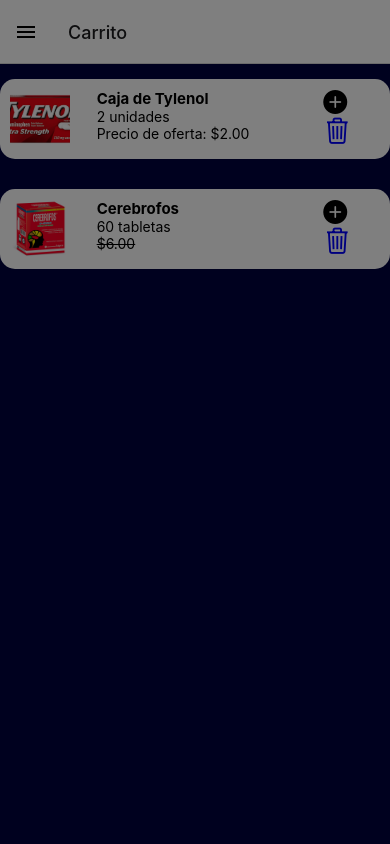
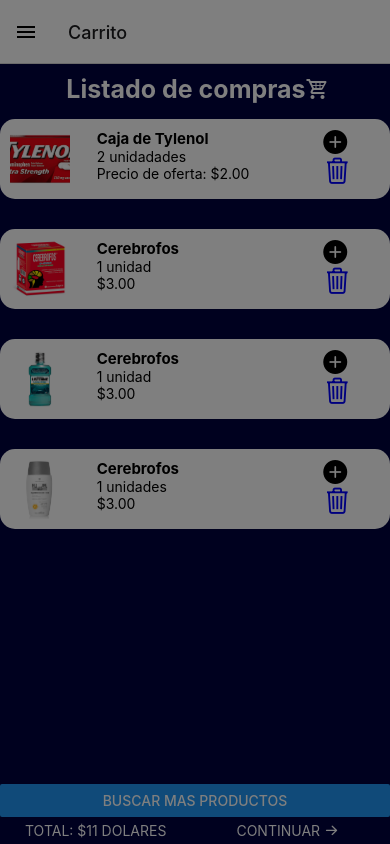
Before and after one commit to Lawliet25/Healthplus_ProyectoDPS, a React Native app: screen /Carrito in a window 390 px wide. Built offline with nearby package versions, Linux system fonts and the light colour scheme.

Commit message:
Nuevo update agregando botones
funciones y diseño extra

```diff
--- a/components/Carrito.js
+++ b/components/Carrito.js
@@ -4,32 +4,47 @@ import { NavigationContainer } from '@react-navigation/native';
 import stylesApp from '../src/styles/StylesApp';
 import { Ionicons } from '@expo/vector-icons';
 import { AntDesign } from '@expo/vector-icons';
+import { MaterialCommunityIcons } from '@expo/vector-icons';
 
 const DATA = [
   {
     id: '1',
     title: 'Caja de Tylenol',
-    cantidad: '2 unidades',
+    cantidad: '2 unidadades',
     oferta: 'Precio de oferta: $2.00',
     src:require('../src/img/img4.png'),
   },
 
   {
-    id: '5',
+    id: '2',
     title: 'Cerebrofos',
-    cantidad: '60 tabletas',
-    precio: '$6.00',
+    cantidad: '1 unidad',
+    oferta: '$3.00',
     src:require('../src/img/img5.jpg'),
   },
 
+  {
+    id: '3',
+    title: 'Cerebrofos',
+    cantidad: '1 unidad',
+    oferta: '$3.00',
+    src:require('../src/img/enjuague.jpeg'),
+  },
 
+{
+    id: '4',
+    title: 'Cerebrofos',
+    cantidad: '1 unidades',
+    oferta: '$3.00',
+    src:require('../src/img/protector.jpg'),
+  },
 
 ];
 
-const Item = ({ title, cantidad, precio,oferta, img }) =>
+
+const Item = ({ title, cantidad, precio,oferta, img, }) =>
 (
   <View style={stylesApp.Subcontainer}>
-
     <View style={stylesApp.ImageContainer}>
       <Image style={stylesApp.Imgs} source={img} />
     </View>
@@ -51,20 +66,39 @@ const Item = ({ title, cantidad, precio,oferta, img }) =>
 
 );
 
-function Promociones() {
+function Carrito() {
   const renderItem = ({ item }) => (
-    <Item title={item.title} cantidad={item.cantidad} precio={item.precio} oferta={item.oferta} img={item.src} />
+    <Item title={item.title} cantidad={item.cantidad} precio={item.precio} oferta={item.oferta} img={item.src} titleAPP={item.titleAPP}/>
   );
-
   return (
     <View style={stylesApp.container}>
+
+      <Text style={stylesApp.tituloCart}> Listado de compras
+        <MaterialCommunityIcons name="cart-variant" size={24} color="white" />
+      </Text>
+
       <FlatList
         data={DATA}
         renderItem={renderItem}
-        keyExtractor={(item) => item.id}
-      />
+
+        keyExtractor={(item) => item.id} />
+
+      <Button title="Buscar Mas productos"/>
+
+      <View style={stylesApp.footerCART}>
+
+        <Text style={stylesApp.totalPagoCart}>
+          TOTAL: $11 DOLARES
+        </Text>
+
+        <Text style={stylesApp.continuarPago}>
+          CONTINUAR <AntDesign name="arrowright" size={15} color="white" />
+        </Text>
+      </View>
+
     </View>
   );
 }
 
-export default Promociones;
+
+export default Carrito
```
